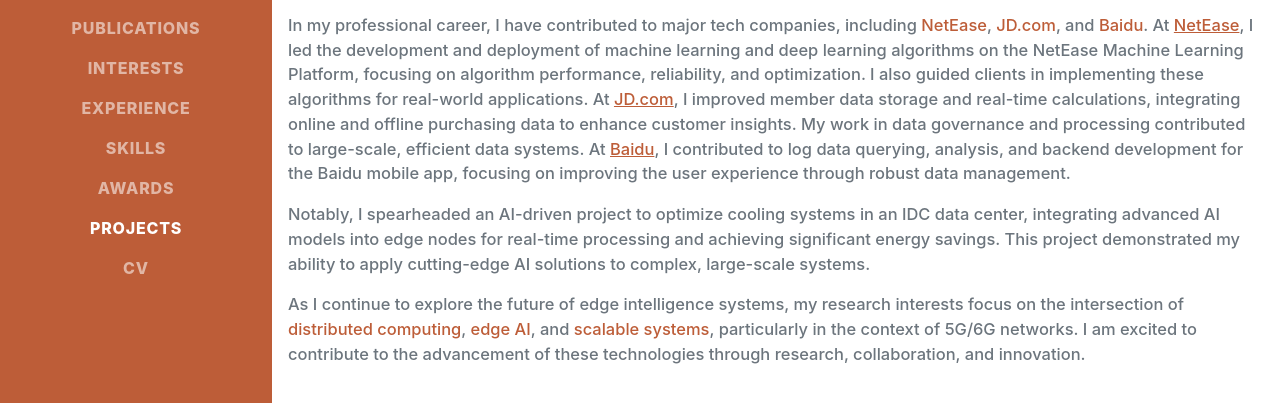
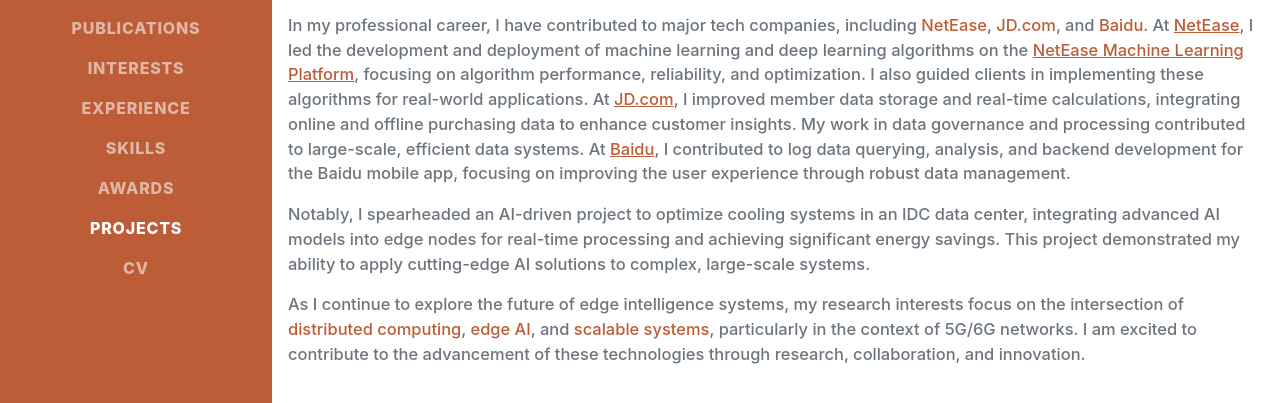
Before and after one commit to businiaon/businiaon.github.io, a plain HTML site: page index.html in a window 1280 px wide. Shown: the part 384-787 px from the top of the page. Drawn offline with nearby package versions, Linux system fonts and the light colour scheme; a web font is replaced by a local one.

Commit message:
add netease platform link

```diff
--- a/index.html
+++ b/index.html
@@ -54,7 +54,7 @@
                     <p class="lead2 mb-10">Hi~, I am Lina <span class="text-primary">Liu</span> (<span class="text-primary">刘</span>利娜). I am passionate about <span class="text-primary">distributed systems</span> and <span class="text-primary">edge computing</span>, particularly as these fields gain prominence with the rise of 5G and 6G technologies. My academic path began with a Bachelor of Engineering in Software Engineering from <a href="https://io.hebtu.edu.cn/en/">Hebei Normal University</a>, where I graduated as the top student in my class. I further deepened my understanding of distributed systems and network security during an exchange program at the <a href="https://www.um.edu.my/">University of Malaya</a>, which laid the groundwork for my Master’s studies at the <a href="https://english.ucas.ac.cn/">University of Chinese Academy of Sciences</a>. My graduate research focused on distributed cache systems and optimization strategies, setting the stage for my ongoing work in distributed computing.
                     </p>
                     <p class="lead2 mb-10">
-                        In my professional career, I have contributed to major tech companies, including <span class="text-primary">NetEase</span>, <span class="text-primary">JD.com</span>, and <span class="text-primary">Baidu</span>. At <a href="https://en.wikipedia.org/wiki/NetEase">NetEase</a>, I led the development and deployment of machine learning and deep learning algorithms on the NetEase Machine Learning Platform, focusing on algorithm performance, reliability, and optimization. I also guided clients in implementing these algorithms for real-world applications. At <a href="https://en.wikipedia.org/wiki/JD.com">JD.com</a>, I improved member data storage and real-time calculations, integrating online and offline purchasing data to enhance customer insights. My work in data governance and processing contributed to large-scale, efficient data systems. At <a href="https://en.wikipedia.org/wiki/Baidu">Baidu</a>, I contributed to log data querying, analysis, and backend development for the Baidu mobile app, focusing on improving the user experience through robust data management.
+                        In my professional career, I have contributed to major tech companies, including <span class="text-primary">NetEase</span>, <span class="text-primary">JD.com</span>, and <span class="text-primary">Baidu</span>. At <a href="https://en.wikipedia.org/wiki/NetEase">NetEase</a>, I led the development and deployment of machine learning and deep learning algorithms on the <a href="https://sf.163.com/product/ml">NetEase Machine Learning Platform</a>, focusing on algorithm performance, reliability, and optimization. I also guided clients in implementing these algorithms for real-world applications. At <a href="https://en.wikipedia.org/wiki/JD.com">JD.com</a>, I improved member data storage and real-time calculations, integrating online and offline purchasing data to enhance customer insights. My work in data governance and processing contributed to large-scale, efficient data systems. At <a href="https://en.wikipedia.org/wiki/Baidu">Baidu</a>, I contributed to log data querying, analysis, and backend development for the Baidu mobile app, focusing on improving the user experience through robust data management.
                     </p>
                     <p class="lead2 mb-10">
                         Notably, I spearheaded an AI-driven project to optimize cooling systems in an IDC data center, integrating advanced AI models into edge nodes for real-time processing and achieving significant energy savings. This project demonstrated my ability to apply cutting-edge AI solutions to complex, large-scale systems.
```
